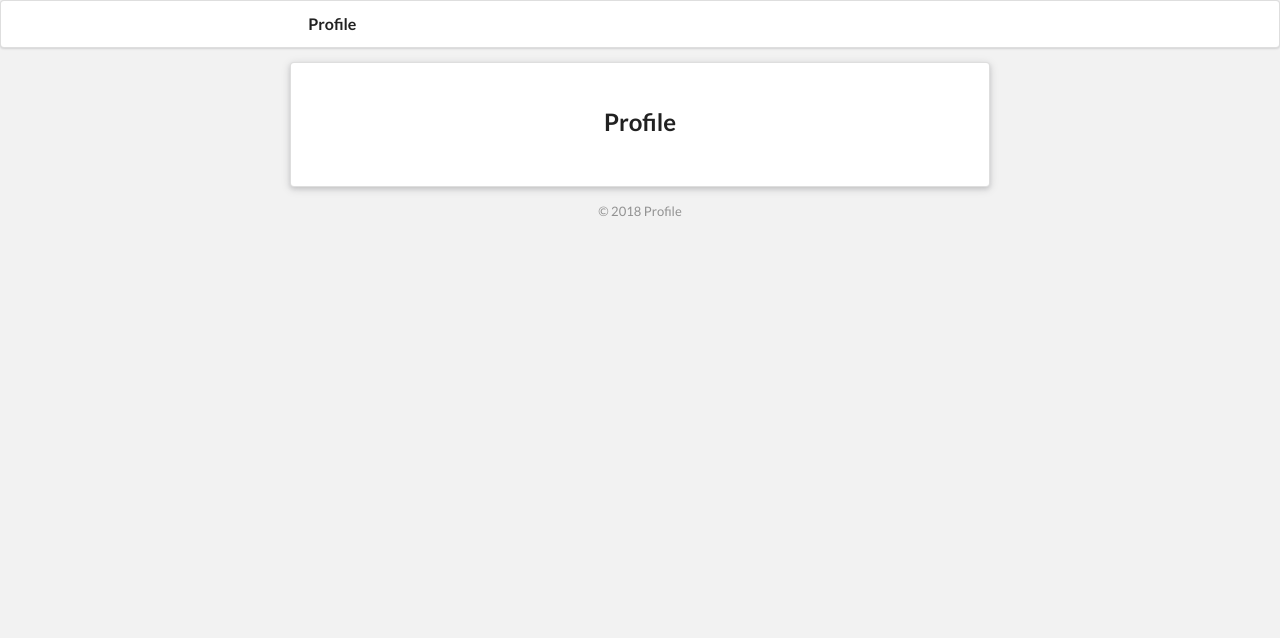
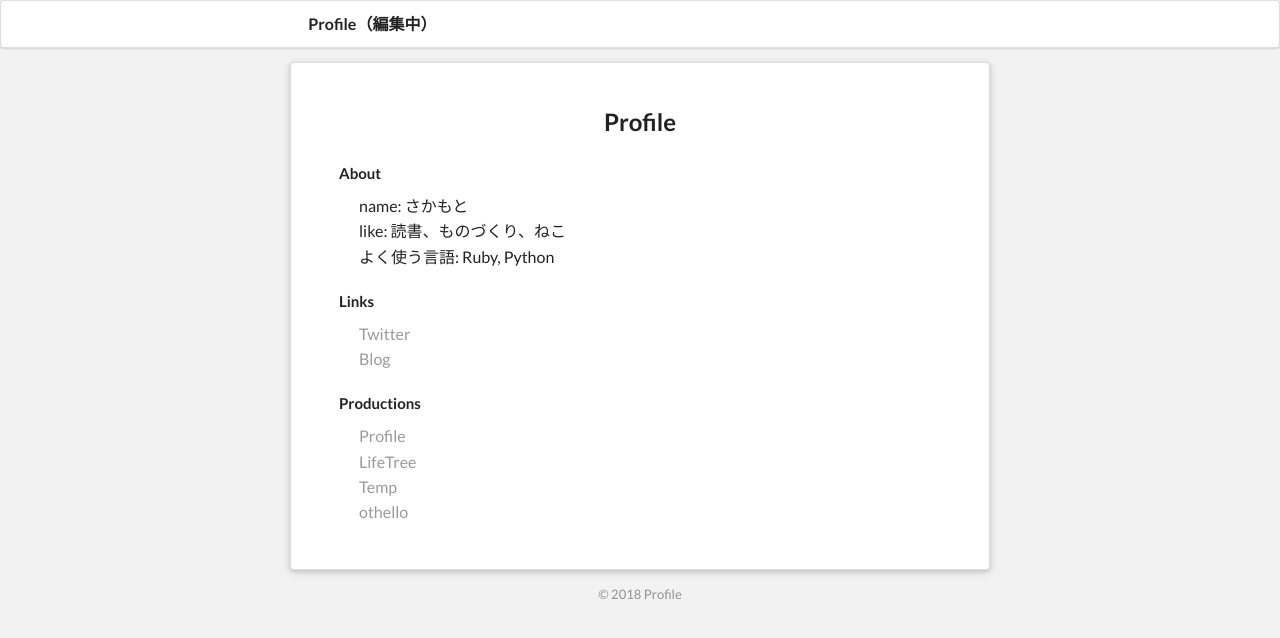
Before and after one commit to skmt1111/profile, a plain HTML site: page index.html in a window 1280 px wide. Drawn offline with nearby package versions, Linux system fonts and the light colour scheme.

Commit message:
modify layout

```diff
--- a/app.css
+++ b/app.css
@@ -5,3 +5,7 @@ body {
 .center {
   text-align: center;
 }
+
+.left-interval {
+  margin-left: 20px;
+}
--- a/index.html
+++ b/index.html
@@ -13,13 +13,35 @@
 <body>
   <div class="ui borderless main menu">
     <div class="ui text container">
-      <a class="header item" href="">
-        Profile
-      </a>
+      <a class="header item" href="">Profile（編集中）</a>
     </div>
   </div>
   <div class="ui raised very padded text container segment">
     <h2 class="ui header center">Profile</h2>
+    <h4 class="ui header">About</h4>
+    <div class="left-interval">
+      <div class="ui list">
+        <div class="item">name: さかもと</div>
+        <div class="item">like: 読書、ものづくり、ねこ</div>
+        <div class="item">よく使う言語: Ruby, Python</div>
+      </div>
+    </div>
+    <h4 class="ui header">Links</h4>
+    <div class="left-interval">
+      <div class="ui link list">
+        <a class="item" href="https://twitter.com/slopebook___">Twitter</a>
+        <a class="item" href="http://slopebook.hatenablog.jp/">Blog</a>
+      </div>
+    </div>
+    <h4 class="ui header">Productions</h4>
+    <div class="left-interval">
+      <div class="ui link list">
+        <a class="item" href="https://skmt1111.github.io/profile/">Profile</a>
+        <a class="item" href="https://lifetree.work/">LifeTree</a>
+        <a class="item" href="http://temptweet.site/">Temp</a>
+        <a class="item" href="https://skmt1111.github.io/profile/">othello</a>
+      </div>
+    </div>
   </div>
   <div class="center">
   <div class="ui horizontal small divided link list">
```
